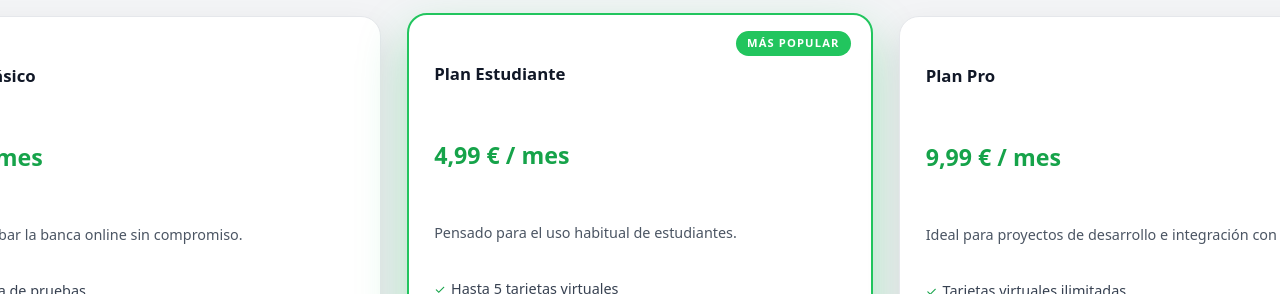
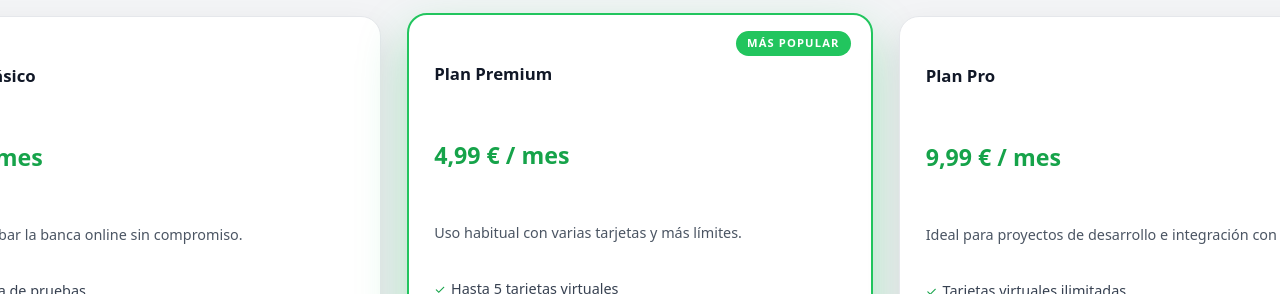
Before and after one commit to BancUS-FISProject/BancUS-frontend, a React (Vite) app: page / in a window 1280 px wide. Shown: the part 729-1023 px from the top of the page. Built offline with nearby package versions, Linux system fonts and the light colour scheme; no server answers.

Commit message:
fix(login): fix user plan + accounts integration

```diff
--- a/src/components/AccountForm.jsx
+++ b/src/components/AccountForm.jsx
@@ -3,7 +3,7 @@ import React, { useState } from "react";
 function AccountForm({ onSubmit, onCancel }) {
     const [name, setName] = useState("");
     const [email, setEmail] = useState("");
-    const [subscription, setSubscription] = useState("Free");
+    const [subscription, setSubscription] = useState("basico");
 
     function handleSubmit(e) {
         e.preventDefault();
@@ -48,7 +48,7 @@ function AccountForm({ onSubmit, onCancel }) {
                     onChange={(e) => setSubscription(e.target.value)}
                 >
                     <option value="basico">basico</option>
-                    <option value="estudiante">estudiante</option>
+                    <option value="premium">premium</option>
                     <option value="pro">pro</option>
                 </select>
             </label>
--- a/src/components/EditAccountModal.jsx
+++ b/src/components/EditAccountModal.jsx
@@ -3,12 +3,12 @@ import React, { useEffect, useState } from "react";
 function EditAccountModal({ account, onClose, onSave }) {
     const [name, setName] = useState(account.name || "");
     const [email, setEmail] = useState(account.email || "");
-    const [subscription, setSubscription] = useState(account.subscription || "Free");
+    const [subscription, setSubscription] = useState(account.subscription || "basico");
 
     useEffect(() => {
         setName(account.name || "");
         setEmail(account.email || "");
-        setSubscription(account.subscription || "Free");
+        setSubscription(account.subscription || "basico");
     }, [account]);
 
     function handleSubmit(e) {
@@ -63,7 +63,7 @@ function EditAccountModal({ account, onClose, onSave }) {
                             onChange={(e) => setSubscription(e.target.value)}
                         >
                             <option value="basico">basico</option>
-                            <option value="estudiante">estudiante</option>
+                            <option value="premium">premium</option>
                             <option value="pro">pro</option>
                         </select>
                     </label>
--- a/src/components/LoginActivityPage.jsx
+++ b/src/components/LoginActivityPage.jsx
@@ -16,7 +16,7 @@ function LoginActivityPage() {
     name: "",
     email: "",
     phoneNumber: "",
-    plan: "basic",
+    plan: "basico",
     password: "",
   });
 
@@ -59,7 +59,7 @@ function LoginActivityPage() {
           name: data.name || "",
           email: data.email || "",
           phoneNumber: data.phoneNumber || "",
-          plan: data.plan || "basic",
+          plan: data.plan || "basico",
           password: "",
         });
       } catch (err) {
@@ -137,7 +137,7 @@ function LoginActivityPage() {
         name: refreshed.name || "",
         email: refreshed.email || "",
         phoneNumber: refreshed.phoneNumber || "",
-        plan: refreshed.plan || "basic",
+        plan: refreshed.plan || "basico",
         password: "",
       }));
       setSuccess("Datos actualizados correctamente.");
@@ -186,7 +186,7 @@ function LoginActivityPage() {
             </div>
             <div className="profile-tile">
               <p className="label">Plan</p>
-              <p>{displayUser.plan || "basic"}</p>
+              <p>{displayUser.plan || "basico"}</p>
             </div>
           </div>
 
@@ -243,10 +243,10 @@ function LoginActivityPage() {
                     value={form.plan}
                     onChange={handleChange}
                     required
-                  >
-                    <option value="basic">basic</option>
+                >
+                    <option value="basico">basico</option>
                     <option value="premium">premium</option>
-                    <option value="business">business</option>
+                    <option value="pro">pro</option>
                   </select>
                 </label>
                 <label>
--- a/src/components/OverviewPage.jsx
+++ b/src/components/OverviewPage.jsx
@@ -8,7 +8,7 @@ import OverviewPaymentsPage from "./PaymentsPage/OverviewPaymentPage";
 
 const PLANS = [
   {
-    id: "basic",
+    id: "basico",
     name: "Plan Básico",
     price: "0 € / mes",
     description: "Para probar la banca online sin compromiso.",
@@ -22,10 +22,10 @@ const PLANS = [
     highlight: false,
   },
   {
-    id: "student",
-    name: "Plan Estudiante",
+    id: "premium",
+    name: "Plan Premium",
     price: "4,99 € / mes",
-    description: "Pensado para el uso habitual de estudiantes.",
+    description: "Uso habitual con varias tarjetas y más límites.",
     features: [
       "Hasta 5 tarjetas virtuales",
       "Notificaciones de transacciones, accesos y pagos programados en tiempo real",
@@ -138,10 +138,7 @@ function OverviewPage({ isLoggedIn, onLogin, onLogout }) {
       if (msg.includes("duplicate value")) {
         return "Ya existe un usuario con esos datos (email o teléfono).";
       }
-      if (msg.includes("iban")) {
-        return "Hubo un problema generando el IBAN. Inténtalo de nuevo.";
-      }
-      return err?.message || "Error en la autenticación";
+      return err?.message || "Error creando o autenticando la cuenta";
     };
 
     try {
@@ -166,6 +163,7 @@ function OverviewPage({ isLoggedIn, onLogin, onLogout }) {
             email: profile.email,
             phoneNumber: profile.phoneNumber,
             iban: profile.iban,
+            plan: profile.plan,
           });
         } catch {
           const guessName =
@@ -175,10 +173,19 @@ function OverviewPage({ isLoggedIn, onLogin, onLogout }) {
             name: guessName,
             email: loginForm.email,
             phoneNumber: "No disponible",
+            plan: "basico",
           });
-        }
-      } else {
-        await accountsApi.create(registerForm);
+      }
+    } else {
+        const payload = {
+          name: registerForm.name,
+          email: registerForm.email,
+          password: registerForm.password,
+          phoneNumber: registerForm.phoneNumber,
+          subscription: registerForm.subscription,
+        };
+
+        await accountsApi.create(payload);
         const res = await authApi.login(
           registerForm.email,
           registerForm.password,
@@ -195,12 +202,14 @@ function OverviewPage({ isLoggedIn, onLogin, onLogout }) {
             email: profile.email,
             phoneNumber: profile.phoneNumber,
             iban: profile.iban,
+            plan: profile.plan,
           });
         } catch {
           persistUserInfo({
             name: registerForm.name,
             email: registerForm.email,
             phoneNumber: registerForm.phoneNumber,
+            plan: registerForm.subscription || "basico",
           });
         }
       }
--- a/src/pages/PricingPage.jsx
+++ b/src/pages/PricingPage.jsx
@@ -3,7 +3,7 @@ import { Link } from "react-router-dom";
 function PricingPage() {
   const PLANS = [
     {
-      id: "basic",
+      id: "basico",
       name: "Plan Básico",
       price: "0 € / mes",
       description: "Para probar la banca online sin compromiso.",
@@ -17,10 +17,10 @@ function PricingPage() {
       highlight: false,
     },
     {
-      id: "student",
-      name: "Plan Estudiante",
+      id: "premium",
+      name: "Plan Premium",
       price: "4,99 € / mes",
-      description: "Pensado para el uso habitual de estudiantes.",
+      description: "Uso habitual con varias tarjetas y más límites.",
       features: [
         "Hasta 5 tarjetas virtuales",
         "Notificaciones de transacciones, accesos y pagos programados en tiempo real",
```
